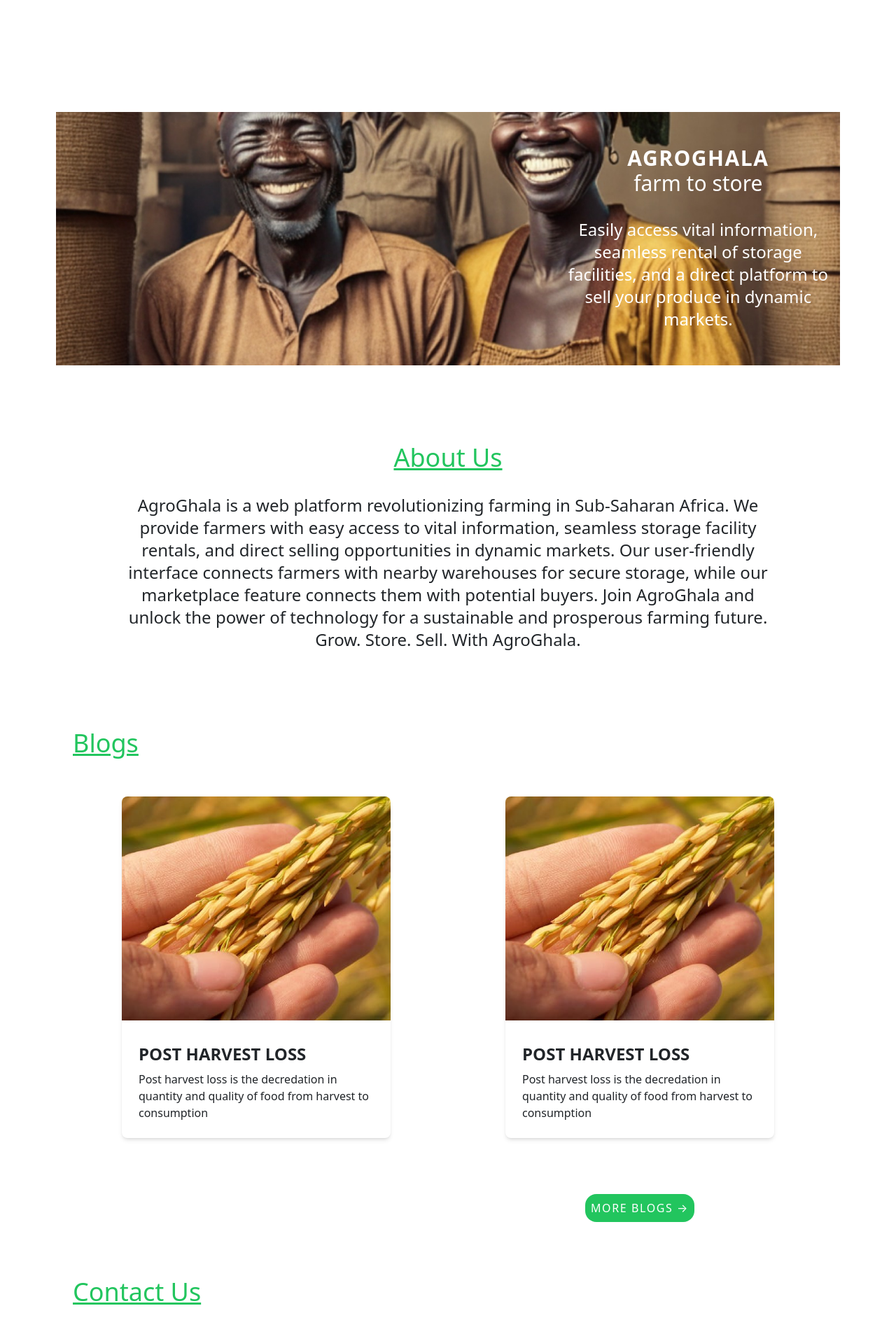
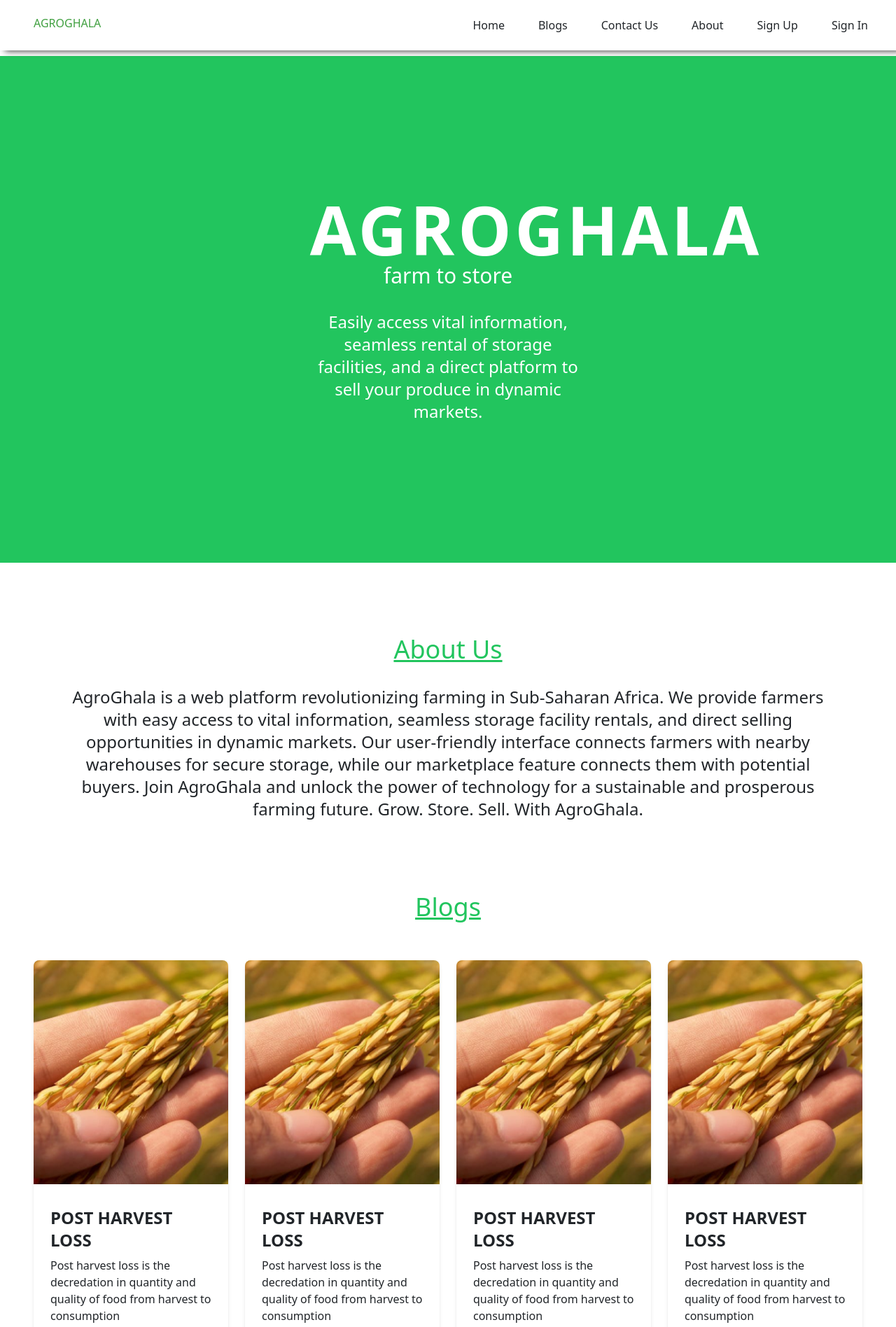
Before and after one commit to DuniAfrika/Agroghala-frontend, a React (Create React App) app in the folder agroghala-final/: page / in a window 1280 px wide. Shown: the top 1896 px of the page at 70% size. Built offline with nearby package versions, Linux system fonts and the light colour scheme.

Commit message:
Working on responsiveness of the website for home and ghalas

```diff
--- a/agroghala-final/src/Componets/Semi-components/about.jsx
+++ b/agroghala-final/src/Componets/Semi-components/about.jsx
@@ -2,9 +2,9 @@ import React from "react";
 
 function About() {
   return (
-    <div className="p-4 m-6">
+    <div className="md:p-4 md:m-6">
       <div className="my-16 text-center ">
-        <h1 className="mb-8 text-4xl text-green-500 underline">About Us</h1>
+        <h1 className="mb-8 text-4xl text-green-500 md:underline">About Us</h1>
         <p className="px-10 text-2xl">
           AgroGhala is a web platform revolutionizing farming in Sub-Saharan
           Africa. We provide farmers with easy access to vital information,
--- a/agroghala-final/src/Componets/Semi-components/contacts[1].jsx
+++ b/agroghala-final/src/Componets/Semi-components/contacts[1].jsx
@@ -3,7 +3,7 @@ import { Link } from "react-router-dom";
 
 function Contacts() {
   return (
-    <div className="flex items-center justify-center h-screen">
+    <div className="flex items-center justify-center">
       <div className="w-full max-w-md p-8 bg-white rounded-lg shadow-lg dark:bg-gray-800">
         <Link to="/">
           <h1 className="py-2 text-success">AGROGHALA</h1>
--- a/agroghala-final/src/Componets/Semi-components/hero-image.jsx
+++ b/agroghala-final/src/Componets/Semi-components/hero-image.jsx
@@ -1,12 +1,18 @@
 import React from "react";
-import Heropic from "../Images/smiley.jpg";
+import Heropic from "../Images/image2.png";
 
 function Heroimage() {
   return (
-    <div className="relative pt-20">
-      <img src={Heropic} alt="happy farmers" className="" />
-      <div className="absolute w-1/3 text-center text-white top-32 right-4">
-        <h1 className="text-3xl font-extrabold tracking-wider">AGROGHALA</h1>
+    <div className="md:flex bg-green-500 px-12 justify-around">
+      <div className="md:visible hidden">
+        <img
+          src={Heropic}
+          alt="happy farmers"
+          className="object-cover h-full "
+        />
+      </div>
+      <div className="md:w-1/3 py-40 md:my-10 text-center text-white">
+        <h1 className="md:text-8xl font-extrabold tracking-wider text-5xl">AGROGHALA</h1>
         <p className="mb-8 text-3xl ">farm to store</p>
         <p className="text-2xl">
           Easily access vital information, seamless rental of storage
--- a/agroghala-final/src/Componets/Semi-components/previewblogs.jsx
+++ b/agroghala-final/src/Componets/Semi-components/previewblogs.jsx
@@ -4,13 +4,15 @@ import Morebtn from "./morebtn";
 
 function Previewblogs() {
   return (
-    <div className="px-4 ">
-      <h1 className="mb-8 text-4xl text-green-500 underline">Blogs</h1>
-      <div className="grid grid-cols-2 gap-4 mt-4 mb-4">
+    <div className="px-12">
+      <h1 className="mb-8 text-4xl text-green-500 md:underline text-center md:text-start">Blogs</h1>
+      <div className="md:grid grid-cols-4 gap-4 mt-4 mb-4">
+        <Card />
+        <Card />
         <Card />
         <Card />
       </div>
-      <div className="flex justify-end p-6 mx-40">
+      <div className="flex justify-center md:justify-end p-6 md:mx-40">
         <Morebtn action="MORE BLOGS &#8594;" />
       </div>
     </div>
--- a/agroghala-final/src/Componets/home.jsx
+++ b/agroghala-final/src/Componets/home.jsx
@@ -1,18 +1,22 @@
-import React from 'react'
-import Heroimage from './Semi-components/hero-image'
-import About from './Semi-components/about'
-import Previewblogs from './Semi-components/previewblogs'
-import Contacts from './Semi-components/contacts'
+import React from "react";
+import Heroimage from "./Semi-components/hero-image";
+import About from "./Semi-components/about";
+import Previewblogs from "./Semi-components/previewblogs";
+import Contacts from "./Semi-components/contacts[1]";
+import Navbar from "./Semi-components/navbar";
+import Footer from "./Semi-components/footer[1]";
 
 function Homepage() {
   return (
-    <div>
-      <Heroimage/>
-      <About/>
-      <Previewblogs/>
-      <Contacts/>
+    <div className="">
+      <Navbar />
+      <Heroimage />
+      <About />
+      <Previewblogs />
+      <Contacts />
+      <Footer />
     </div>
-  )
+  );
 }
 
-export default Homepage
+export default Homepage;
--- a/agroghala-final/src/index.css
+++ b/agroghala-final/src/index.css
@@ -2,9 +2,7 @@
 @tailwind components;
 @tailwind utilities;
 
-body {
-    padding: 5rem;
-}
+
 .card {
     width: 425px;
 }
```
Also changed, not shown: agroghala-final/src/Componets/Images/image1.png (added), agroghala-final/src/Componets/Images/image2.png (added).
